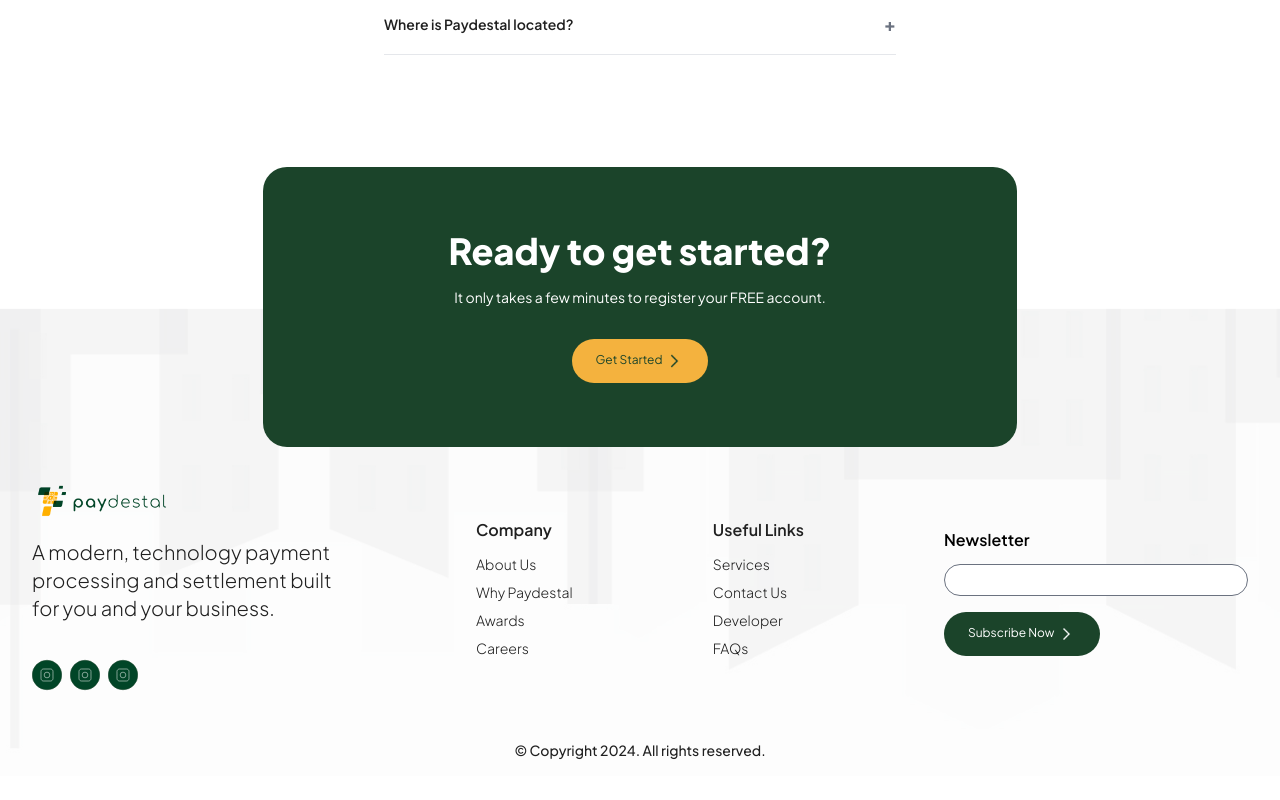
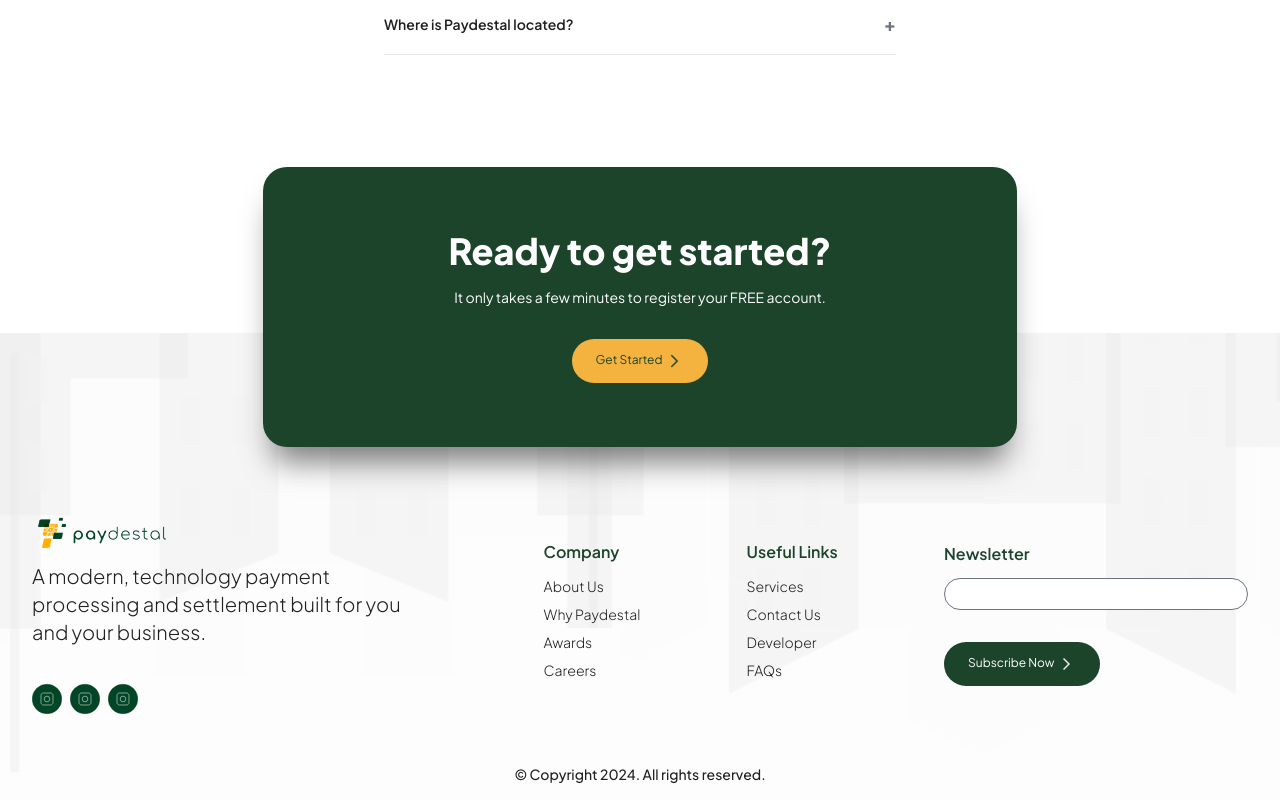
Before and after one commit to ahmedsaliuGit/payevery-demo, a React (Vite) app: page / in a window 1280 px wide. Shown: the part 2994-3794 px from the top of the page. Before the commit the page ends 3770 px from the top, so only its background shows below. Built offline with nearby package versions, Linux system fonts and the light colour scheme.

Commit message:
Adjust footer nav

```diff
--- a/src/containers/Footer.tsx
+++ b/src/containers/Footer.tsx
@@ -7,7 +7,7 @@ export default function Footer() {
     <footer className="bg-[url('assets/images/solutions-business-bgg2.png')] bg-no-repeat bg-bottom lg:bg-[center_bottom_-8rem] relative w-full">
       <div>
         <div className="px-8">
-          <div className="p-8 bg-primary rounded-xl text-white text-center lg:max-w-[62%] lg:mx-auto lg:rounded-3xl lg:py-16">
+          <div className="p-8 bg-primary rounded-xl text-white text-center lg:max-w-[62%] lg:mx-auto lg:rounded-3xl lg:py-16 shadow-[0_25px_30px_-10px_rgba(0,0,0,0.5)] lg:mb-8">
             <h2 className="text-3xl lg:text-4xl font-extrabold mb-4">
               Ready to get started?
             </h2>
@@ -231,9 +231,15 @@ export default function Footer() {
         </div>
         {/* Desktop */}
         <div className="p-8 container mx-auto hidden lg:flex lg:items-center lg:justify-between">
-          <div className="basis-1/4">
-            <img src={Logo} alt="Footer logo" width={140} height={65} />
-            <p className="text-sm lg:text-xl text-secondary font-[300] my-4">
+          <div className="basis-1/3">
+            <img
+              src={Logo}
+              alt="Footer logo"
+              width={140}
+              height={65}
+              className="mb-2"
+            />
+            <p className="text-sm lg:text-xl text-secondary font-[300] mb-3">
               A modern, technology payment processing and settlement built for
               you and your business.
             </p>
@@ -373,7 +379,7 @@ export default function Footer() {
             </ul>
           </div>
           <div className="text-secondary">
-            <h6 className="font-semibold my-3">Company</h6>
+            <h6 className="font-semibold my-3 lg:mt-0 text-primary">Company</h6>
             <ul className="lg:text-xl">
               <li className="text-sm font-[300] mb-2">
                 <a href="#">About Us</a>
@@ -390,7 +396,9 @@ export default function Footer() {
             </ul>
           </div>
           <div className="text-secondary">
-            <h6 className="font-semibold my-3">Useful Links</h6>
+            <h6 className="font-semibold my-3 lg:mt-0 text-primary">
+              Useful Links
+            </h6>
             <ul className="lg:text-xl">
               <li className="text-sm font-[300] mb-2">
                 <a href="#">Services</a>
@@ -407,11 +415,13 @@ export default function Footer() {
             </ul>
           </div>
           <div className="basis-1/4">
-            <h6 className="font-semibold my-3">Newsletter</h6>
+            <h6 className="font-semibold my-3 lg:mt-0 text-primary">
+              Newsletter
+            </h6>
             <form action="#" method="Post">
               <input
                 type="text"
-                className="w-full border-[1px] border-gray-500 rounded-full h-8"
+                className="w-full border-[1px] border-gray-500 rounded-full h-8 lg:mb-4"
               />
               <button className="mt-4 rounded-full text-white py-3 px-6 bg-primary text-xs inline-block">
                 Subscribe Now{" "}
```
